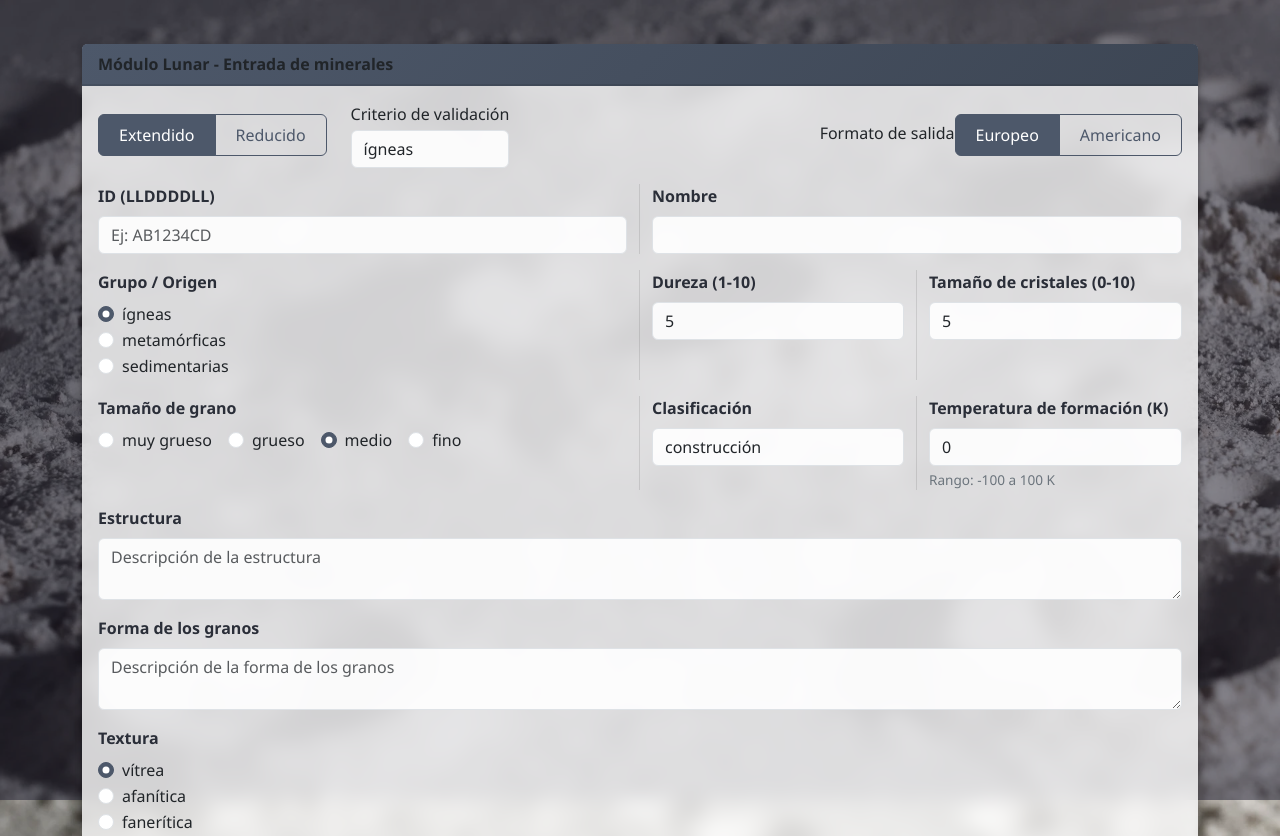
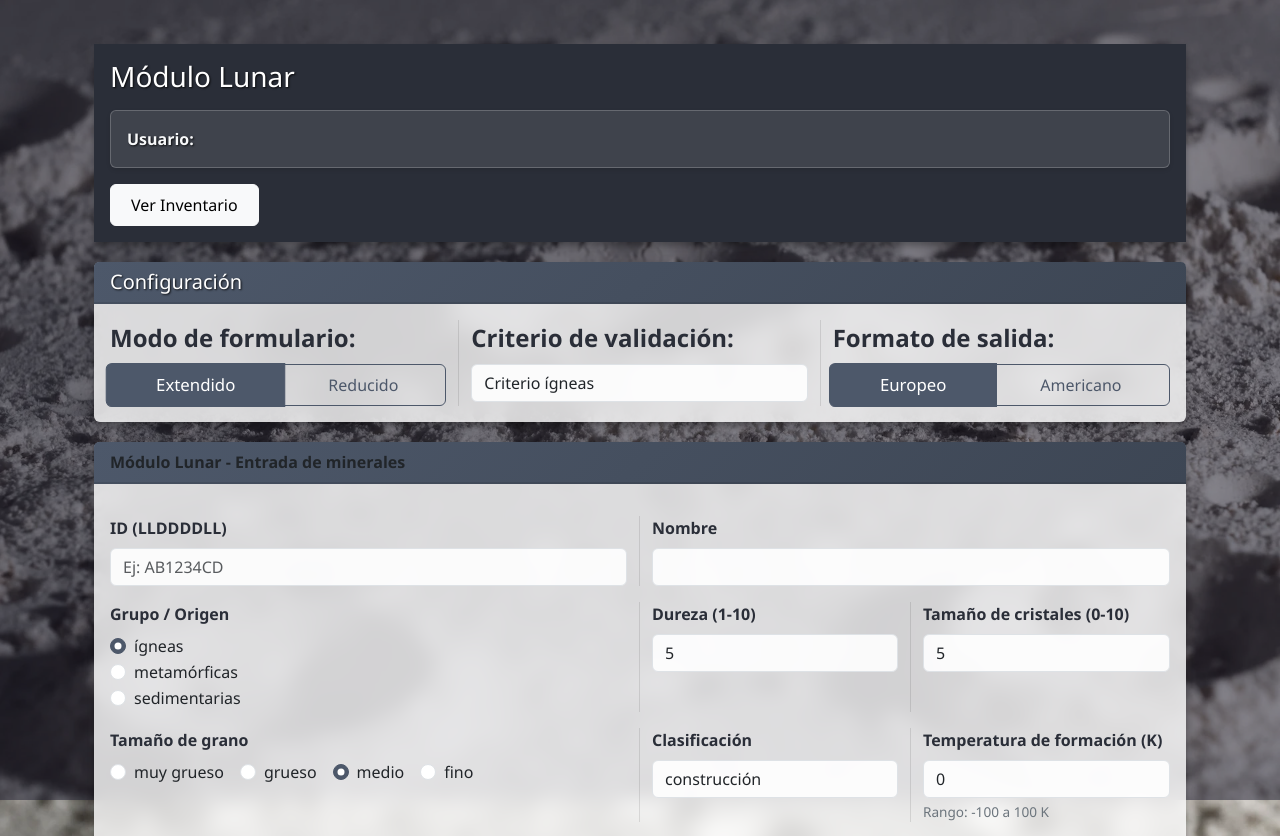
Before and after one commit to analacima-sys/moduloLunarAngular, an Angular app: page / in a window 1280 px wide. Shown: the top 836 px of the page. Built offline with nearby package versions, Linux system fonts and the light colour scheme.

Commit message:
cambio controles de configuración a una card separada

```diff
--- a/src/app/components/mineral/mineral.component.html
+++ b/src/app/components/mineral/mineral.component.html
@@ -1,4 +1,84 @@
 <!-- src/app/components/mineral/mineral.component.html -->
+
+<div class="container">
+  <!-- USUARIO -->
+  <div class="card bg-dark text-white">
+    <div class="card-body">
+      <h1 class="h3 mb-2">Módulo Lunar</h1>
+      <div class="alert alert-info mb-0 mt-3">
+        <strong>Usuario:</strong> <span id="astronautaInfo"></span>
+      </div>
+      <input type="button" class="btn btn-light mt-3" value="Ver Inventario" id="verInventario" />
+    </div>
+  </div>
+
+  <!-- CONFIGURACIÓN -->
+  <!-- Configuración -->
+  <div class="card">
+    <div class="card-header bg-primary text-white">
+      <h5 class="mb-0">Configuración</h5>
+    </div>
+    <div class="card-body">
+      <div class="row">
+        <!-- Columna 1: Modo de formulario -->
+        <div class="col-lg-4 mb-3 mb-lg-0">
+          <fieldset>
+            <legend class="form-label">Modo de formulario:</legend>
+            <div class="btn-group w-100" aria-label="Selección de modo de formulario">
+              <input type="radio" class="btn-check" name="modoFormulario" id="btnExtendido" value="extendido" checked
+                autocomplete="off" [class.active]="modoActual() === ModoFormulario.Extendido"
+                (click)="cambiarModo(ModoFormulario.Extendido)" />
+              <label class="btn btn-outline-primary" for="btnExtendido">Extendido</label>
+
+              <input type="radio" class="btn-check" name="modoFormulario" id="btnReducido" value="reducido"
+                autocomplete="off" [class.active]="modoActual() === ModoFormulario.Reducido"
+                (click)="cambiarModo(ModoFormulario.Reducido)" />
+              <label class="btn btn-outline-primary" for="btnReducido">Reducido</label>
+            </div>
+          </fieldset>
+        </div>
+
+        <!-- Columna 2: Criterio de validación -->
+        <div class="col-lg-4 mb-3 mb-lg-0">
+          <fieldset>
+            <legend class="form-label">Criterio de validación:</legend>
+            <select class="form-select" [value]="criterioSeleccionado()"
+              (change)="cambiarCriterio($any($event.target).value)">
+              @for (c of Object.values(criterios); track c) {
+              <option [value]="c">{{ traducir(c) }}</option>
+              }
+            </select>
+            <!-- FORMA SIN ANGULAR
+            <select class="form-select" id="criterioSelect" name="criterioSelect">
+              <option value="igneas">Criterio Ígneas</option>
+              <option value="metamorficas">Criterio Metamórficas</option>
+              <option value="sedimentarias">Criterio Sedimentarias</option>
+            </select>
+            -->
+          </fieldset>
+        </div>
+
+        <!-- Columna 3: Formato de salida -->
+        <div class="col-lg-4">
+          <fieldset>
+            <legend class="form-label">Formato de salida:</legend>
+            <div class="btn-group w-100" aria-label="Selección de formato de salida">
+              <input type="radio" class="btn-check" name="formatoSalida" id="btnEuropeo" value="europeo" checked
+                autocomplete="off" [class.active]="formatoSalida() === 'europeo'" (click)="cambiarFormato('europeo')" />
+              <label class="btn btn-outline-primary" for="btnEuropeo">Europeo</label>
+
+              <input type="radio" class="btn-check" name="formatoSalida" id="btnAmericano" value="americano"
+                autocomplete="off" [class.active]="formatoSalida() === 'americano'"
+                (click)="cambiarFormato('americano')" />
+              <label class="btn btn-outline-primary" for="btnAmericano">Americano</label>
+            </div>
+          </fieldset>
+        </div>
+      </div>
+    </div>
+  </div>
+
+  <!-- FORMULARIO -->
   <div class="card">
     <div class="card-header bg-primary">
       {{ formatoSalida() === 'americano' ? 'Lunar Module - Mineral Entry' : 'Módulo Lunar - Entrada de minerales' }}
@@ -8,56 +88,54 @@
       <!-- Modo / Criterio / Formato -->
       <div class="d-flex gap-2 mb-3 align-items-center flex-wrap">
 
-      <!-- Modo del formulario -->
+        <!-- Modo del formulario
         <div class="btn-group" role="group">
-        <button type="button"
-                class="btn btn-outline-primary"
-                [class.active]="modoActual() === ModoFormulario.Extendido"
-                (click)="cambiarModo(ModoFormulario.Extendido)">
+          <button type="button" class="btn btn-outline-primary"
+            [class.active]="modoActual() === ModoFormulario.Extendido" (click)="cambiarModo(ModoFormulario.Extendido)">
             {{ formatoSalida() === 'americano' ? 'Extended' : 'Extendido' }}
           </button>
-        <button type="button"
-                class="btn btn-outline-primary"
-                [class.active]="modoActual() === ModoFormulario.Reducido"
-                (click)="cambiarModo(ModoFormulario.Reducido)">
+          <button type="button" class="btn btn-outline-primary"
+            [class.active]="modoActual() === ModoFormulario.Reducido" (click)="cambiarModo(ModoFormulario.Reducido)">
             {{ formatoSalida() === 'americano' ? 'Compact' : 'Reducido' }}
           </button>
         </div>
+      -->
 
-      <!-- Criterio de validación -->
+        <!-- Criterio de validación
+
+
+
+
         <div class="ms-3">
           <label class="form-label mb-1">
             {{ formatoSalida() === 'americano' ? 'Validation criterion' : 'Criterio de validación' }}
           </label>
-        <select class="form-select"
-                [value]="criterioSeleccionado()"
+          <select class="form-select" [value]="criterioSeleccionado()"
             (change)="cambiarCriterio($any($event.target).value)">
             @for (c of Object.values(criterios); track c) {
             <option [value]="c">{{ traducir(c) }}</option>
             }
           </select>
         </div>
+      -->
 
-      <!-- Formato de salida -->
+        <!-- Formato de salida
         <div class="ms-auto">
           <label class="form-label mb-1">
             {{ formatoSalida() === 'americano' ? 'Output format' : 'Formato de salida' }}
           </label>
           <div class="btn-group">
-          <button type="button"
-                  class="btn btn-outline-primary"
-                  [class.active]="formatoSalida() === 'europeo'"
+            <button type="button" class="btn btn-outline-primary" [class.active]="formatoSalida() === 'europeo'"
               (click)="cambiarFormato('europeo')">
               {{ formatoSalida() === 'americano' ? 'European' : 'Europeo' }}
             </button>
-          <button type="button"
-                  class="btn btn-outline-primary"
-                  [class.active]="formatoSalida() === 'americano'"
+            <button type="button" class="btn btn-outline-primary" [class.active]="formatoSalida() === 'americano'"
               (click)="cambiarFormato('americano')">
               {{ formatoSalida() === 'americano' ? 'American' : 'Americano' }}
             </button>
           </div>
         </div>
+        -->
       </div>
 
       <!-- FORMULARIO -->
@@ -69,8 +147,7 @@
             @if (modoActual() === ModoFormulario.Extendido) {
             <label class="form-label-extended">{{ labelId }}</label>
             }
-          <input formControlName="id"
-                 class="form-control"
+            <input formControlName="id" class="form-control"
               [placeholder]="modoActual() === ModoFormulario.Reducido ? labelId : 'Ej: AB1234CD'">
 
             @if (formularioActivo().get('id')?.touched && formularioActivo().get('id')?.invalid) {
@@ -86,8 +163,7 @@
             @if (modoActual() === ModoFormulario.Extendido) {
             <label class="form-label-extended">{{ labelNombre }}</label>
             }
-          <input formControlName="nombre"
-                 class="form-control"
+            <input formControlName="nombre" class="form-control"
               [class.is-invalid]="formularioActivo().get('nombre')?.touched && formularioActivo().get('nombre')?.invalid"
               [placeholder]="modoActual() === ModoFormulario.Reducido ? labelNombre : ''">
 
@@ -107,11 +183,7 @@
             <label class="form-label-extended">{{ labelGrupo }}</label>
             @for (g of tiposRoca; track g) {
             <div class="form-check">
-              <input class="form-check-input"
-                     type="radio"
-                     [value]="g"
-                     formControlName="grupo"
-                     [id]="'g-'+g">
+              <input class="form-check-input" type="radio" [value]="g" formControlName="grupo" [id]="'g-'+g">
               <label class="form-check-label" [for]="'g-'+g">{{ traducir(g) }}</label>
             </div>
             }
@@ -143,11 +215,7 @@
             <div class="d-flex gap-3 flex-wrap">
               @for (tg of tamaniosGrano; track tg) {
               <div class="form-check">
-                <input class="form-check-input"
-                       type="radio"
-                       [value]="tg"
-                       formControlName="tamanoGrano"
-                       [id]="'tg-'+tg">
+                <input class="form-check-input" type="radio" [value]="tg" formControlName="tamanoGrano" [id]="'tg-'+tg">
                 <label class="form-check-label" [for]="'tg-'+tg">{{ traducir(tg) }}</label>
               </div>
               }
@@ -165,10 +233,7 @@
 
           <div class="col-lg-3 mb-3">
             <label class="form-label-extended">{{ labelTemperatura }}</label>
-          <input type="number"
-                 formControlName="temperaturaFormacion"
-                 class="form-control"
-                 placeholder="">
+            <input type="number" formControlName="temperaturaFormacion" class="form-control" placeholder="">
             <div class="hint-text">
               {{ formatoSalida() === 'americano' ? 'Range: -100 to 100 K' : 'Rango: -100 a 100 K' }}
             </div>
@@ -179,17 +244,13 @@
         <div class="row">
           <div class="col-12 mb-3">
             <label class="form-label-extended">{{ labelEstructura }}</label>
-          <textarea formControlName="estructura"
-                    rows="2"
-                    class="form-control"
+            <textarea formControlName="estructura" rows="2" class="form-control"
               [placeholder]="formatoSalida() === 'americano' ? 'Structure description' : 'Descripción de la estructura'"></textarea>
           </div>
 
           <div class="col-12 mb-3">
             <label class="form-label-extended">{{ labelFormaGranos }}</label>
-          <textarea formControlName="formaGranos"
-                    rows="2"
-                    class="form-control"
+            <textarea formControlName="formaGranos" rows="2" class="form-control"
               [placeholder]="formatoSalida() === 'americano' ? 'Grain shape description' : 'Descripción de la forma de los granos'"></textarea>
           </div>
         </div>
@@ -200,11 +261,7 @@
             <label class="form-label-extended">{{ labelTextura }}</label>
             @for (t of texturas; track t) {
             <div class="form-check">
-              <input class="form-check-input"
-                     type="radio"
-                     [value]="t"
-                     formControlName="textura"
-                     [id]="'t-'+t">
+              <input class="form-check-input" type="radio" [value]="t" formControlName="textura" [id]="'t-'+t">
               <label class="form-check-label" [for]="'t-'+t">{{ traducir(t) }}</label>
             </div>
             }
@@ -213,26 +270,22 @@
 
         <!-- Botones -->
         <div class="d-flex gap-2">
-        <button type="submit"
-                class="btn btn-primary"
-                [disabled]="formularioActivo().invalid">
+          <button type="submit" class="btn btn-primary" [disabled]="formularioActivo().invalid">
             {{ textoAnalizar }}
           </button>
-        <button type="button"
-                class="btn btn-outline-secondary"
-                (click)="limpiar()">
+          <button type="button" class="btn btn-outline-secondary" (click)="limpiar()">
             {{ textoLimpiar }}
           </button>
         </div>
       </form>
     </div>
   </div>
+</div>
 
 <!-- RESULTADO -->
 @if (esValido() !== null) {
 <div class="card mt-3" [ngClass]="esValido() ? 'border-success' : 'border-danger'">
-    <div class="card-header"
-         [ngClass]="esValido() ? 'bg-success text-white' : 'bg-danger text-white'">
+  <div class="card-header" [ngClass]="esValido() ? 'bg-success text-white' : 'bg-danger text-white'">
     {{ esValido() ? textoValido : textoNoValido }}
   </div>
   <div class="card-body text-center">
@@ -260,22 +313,55 @@
     <div class="row">
       <div class="col-lg-6">
         <table class="table">
-            <tr><td class="fw-bold">{{ labelId }}:</td><td>{{ ultimoMineral()!.id }}</td></tr>
-            <tr><td class="fw-bold">{{ labelNombre }}:</td><td>{{ ultimoMineral()!.nombre }}</td></tr>
-            <tr><td class="fw-bold">{{ labelGrupo }}:</td><td>{{ traducir(ultimoMineral()!.grupo) }}</td></tr>
-            <tr><td class="fw-bold">{{ labelDureza }}:</td><td>{{ ultimoMineral()!.dureza }} (Mohs)</td></tr>
-            <tr><td class="fw-bold">{{ labelTamanoGrano }}:</td><td>{{ traducir(ultimoMineral()!.tamanoGrano) }}</td></tr>
-            <tr><td class="fw-bold">{{ labelTextura }}:</td><td>{{ traducir(ultimoMineral()!.textura) }}</td></tr>
+          <tr>
+            <td class="fw-bold">{{ labelId }}:</td>
+            <td>{{ ultimoMineral()!.id }}</td>
+          </tr>
+          <tr>
+            <td class="fw-bold">{{ labelNombre }}:</td>
+            <td>{{ ultimoMineral()!.nombre }}</td>
+          </tr>
+          <tr>
+            <td class="fw-bold">{{ labelGrupo }}:</td>
+            <td>{{ traducir(ultimoMineral()!.grupo) }}</td>
+          </tr>
+          <tr>
+            <td class="fw-bold">{{ labelDureza }}:</td>
+            <td>{{ ultimoMineral()!.dureza }} (Mohs)</td>
+          </tr>
+          <tr>
+            <td class="fw-bold">{{ labelTamanoGrano }}:</td>
+            <td>{{ traducir(ultimoMineral()!.tamanoGrano) }}</td>
+          </tr>
+          <tr>
+            <td class="fw-bold">{{ labelTextura }}:</td>
+            <td>{{ traducir(ultimoMineral()!.textura) }}</td>
+          </tr>
         </table>
       </div>
 
       <div class="col-lg-6">
         <table class="table">
-            <tr><td class="fw-bold">{{ labelClasificacion }}:</td><td>{{ traducir(ultimoMineral()!.clasificacion) }}</td></tr>
-            <tr><td class="fw-bold">{{ labelTamanoCristales }}:</td><td>{{ ultimoMineral()!.tamanoCristales }}</td></tr>
-            <tr><td class="fw-bold">{{ labelTemperatura }}:</td><td>{{ temperaturaFormateada(ultimoMineral()!.temperaturaFormacion) }}</td></tr>
-            <tr><td class="fw-bold">{{ labelEstructura }}:</td><td>{{ ultimoMineral()!.estructura || '—' }}</td></tr>
-            <tr><td class="fw-bold">{{ labelFormaGranos }}:</td><td>{{ ultimoMineral()!.formaGranos || '—' }}</td></tr>
+          <tr>
+            <td class="fw-bold">{{ labelClasificacion }}:</td>
+            <td>{{ traducir(ultimoMineral()!.clasificacion) }}</td>
+          </tr>
+          <tr>
+            <td class="fw-bold">{{ labelTamanoCristales }}:</td>
+            <td>{{ ultimoMineral()!.tamanoCristales }}</td>
+          </tr>
+          <tr>
+            <td class="fw-bold">{{ labelTemperatura }}:</td>
+            <td>{{ temperaturaFormateada(ultimoMineral()!.temperaturaFormacion) }}</td>
+          </tr>
+          <tr>
+            <td class="fw-bold">{{ labelEstructura }}:</td>
+            <td>{{ ultimoMineral()!.estructura || '—' }}</td>
+          </tr>
+          <tr>
+            <td class="fw-bold">{{ labelFormaGranos }}:</td>
+            <td>{{ ultimoMineral()!.formaGranos || '—' }}</td>
+          </tr>
         </table>
       </div>
     </div>
--- a/src/app/services/criterio.service.ts
+++ b/src/app/services/criterio.service.ts
@@ -3,9 +3,9 @@ import { Injectable } from '@angular/core';
 import { Mineral, TipoRoca, TamanoGrano, Textura } from '../../types';
 
 export enum CriterioValidacion {
-  Igneas = 'ígneas',
-  Metamorficas = 'metamórficas',
-  Sedimentarias = 'sedimentarias'
+  Igneas = 'Criterio ígneas',
+  Metamorficas = 'Criterio metamórficas',
+  Sedimentarias = 'Criterio sedimentarias'
 }
 
 @Injectable({ providedIn: 'root' })
```
Lines whose indentation alone changed are shown as unchanged.
